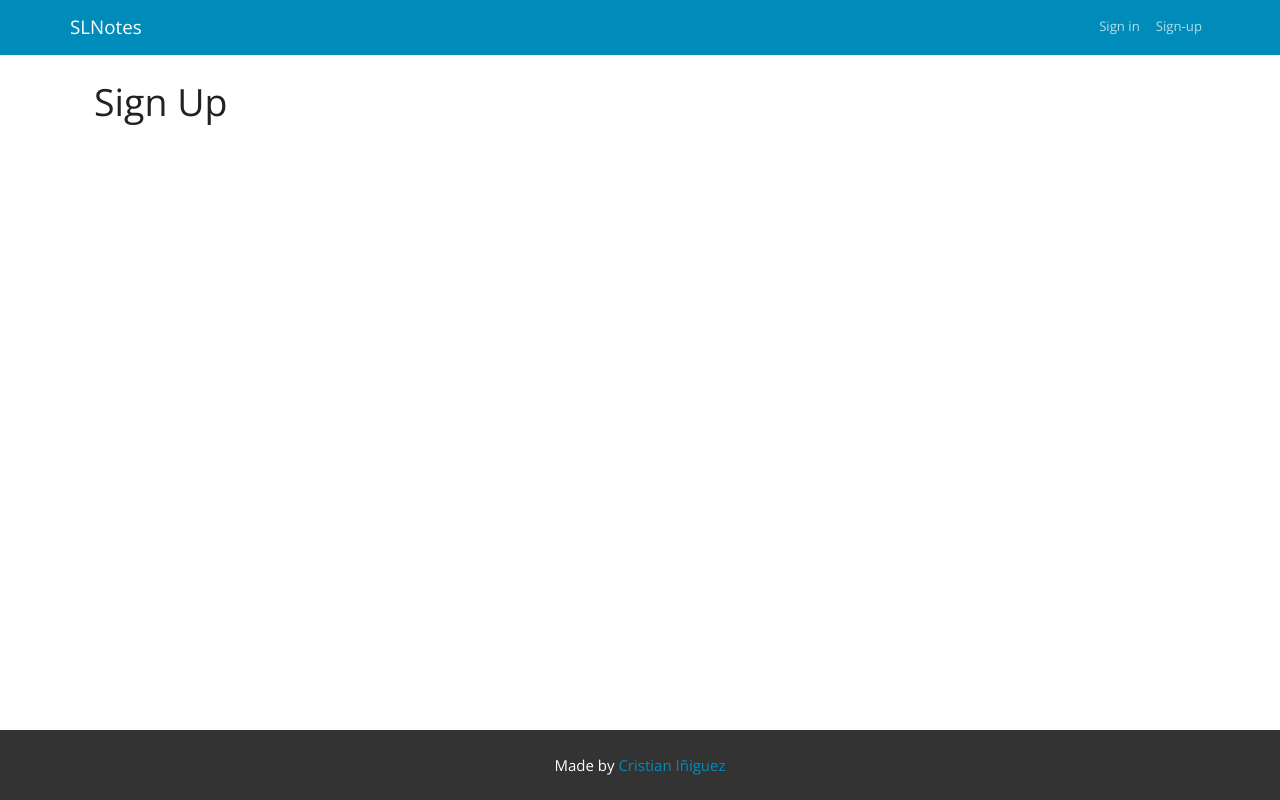
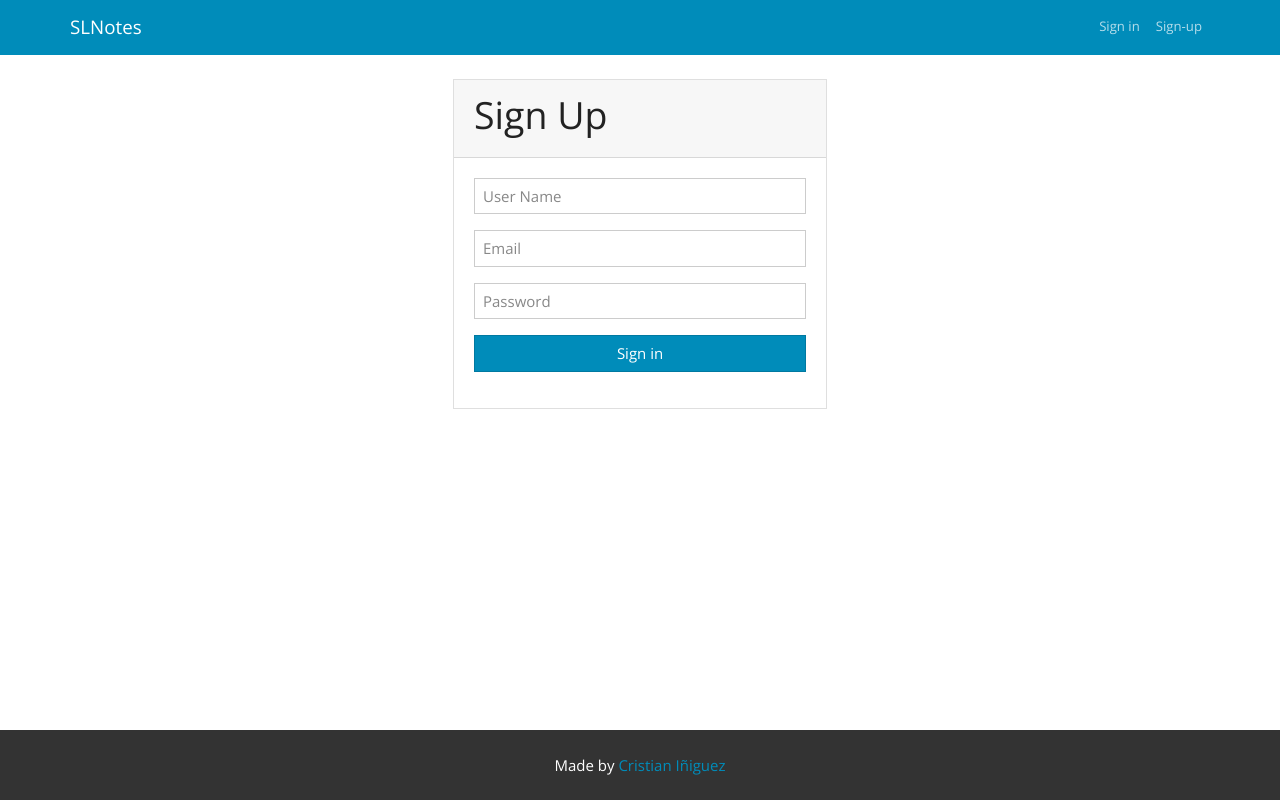
Before and after one commit to cristianiniguez/saitolab_notes, a React (Create React App) app: page /sign-up in a window 1280 px wide. Built offline with nearby package versions, Linux system fonts and the light colour scheme.

Commit message:
signin and signup forms

```diff
--- a/src/pages/SignIn.jsx
+++ b/src/pages/SignIn.jsx
@@ -15,7 +15,7 @@ export class SignIn extends Component {
   };
   handleSubmit = (e) => {
     e.preventDefault();
-    this.props.signIn(this.state);
+    this.props.signIn({ email: this.state.email, username: 'saito' });
     this.props.history.push('/');
   };
   render() {
@@ -37,6 +37,7 @@ export class SignIn extends Component {
                         name='email'
                         placeholder='Email'
                         onChange={this.handleChange}
+                        required
                       />
                     </div>
                     <div className='form-group'>
@@ -46,6 +47,7 @@ export class SignIn extends Component {
                         name='password'
                         placeholder='Password'
                         onChange={this.handleChange}
+                        required
                       />
                     </div>
                     <div className='form-group'>
--- a/src/pages/SignUp.jsx
+++ b/src/pages/SignUp.jsx
@@ -1,12 +1,72 @@
 import React, { Component } from 'react';
 
 export class SignUp extends Component {
+  state = {
+    username: '',
+    email: '',
+    password: '',
+  };
+  handleChange = (e) => {
+    this.setState({
+      [e.target.name]: e.target.value,
+    });
+  };
+  handleSubmit = (e) => {
+    e.preventDefault();
+    console.log('Sign up succesfull');
+    this.props.history.push('/');
+  };
   render() {
     return (
       <main>
         <section>
           <div className='container p-4'>
-            <h1>Sign Up</h1>
+            <div className='row'>
+              <div className='col-md-4 offset-md-4 p-0 card'>
+                <div className='card-header'>
+                  <h1>Sign Up</h1>
+                </div>
+                <div className='card-body'>
+                  <form onSubmit={this.handleSubmit}>
+                    <div className='form-group'>
+                      <input
+                        className='form-control'
+                        type='text'
+                        name='username'
+                        placeholder='User Name'
+                        onChange={this.handleChange}
+                        required
+                      />
+                    </div>
+                    <div className='form-group'>
+                      <input
+                        className='form-control'
+                        type='email'
+                        name='email'
+                        placeholder='Email'
+                        onChange={this.handleChange}
+                        required
+                      />
+                    </div>
+                    <div className='form-group'>
+                      <input
+                        className='form-control'
+                        type='password'
+                        name='password'
+                        placeholder='Password'
+                        onChange={this.handleChange}
+                        required
+                      />
+                    </div>
+                    <div className='form-group'>
+                      <button className='btn btn-primary btn-block' type='submit'>
+                        Sign in
+                      </button>
+                    </div>
+                  </form>
+                </div>
+              </div>
+            </div>
           </div>
         </section>
       </main>
```
